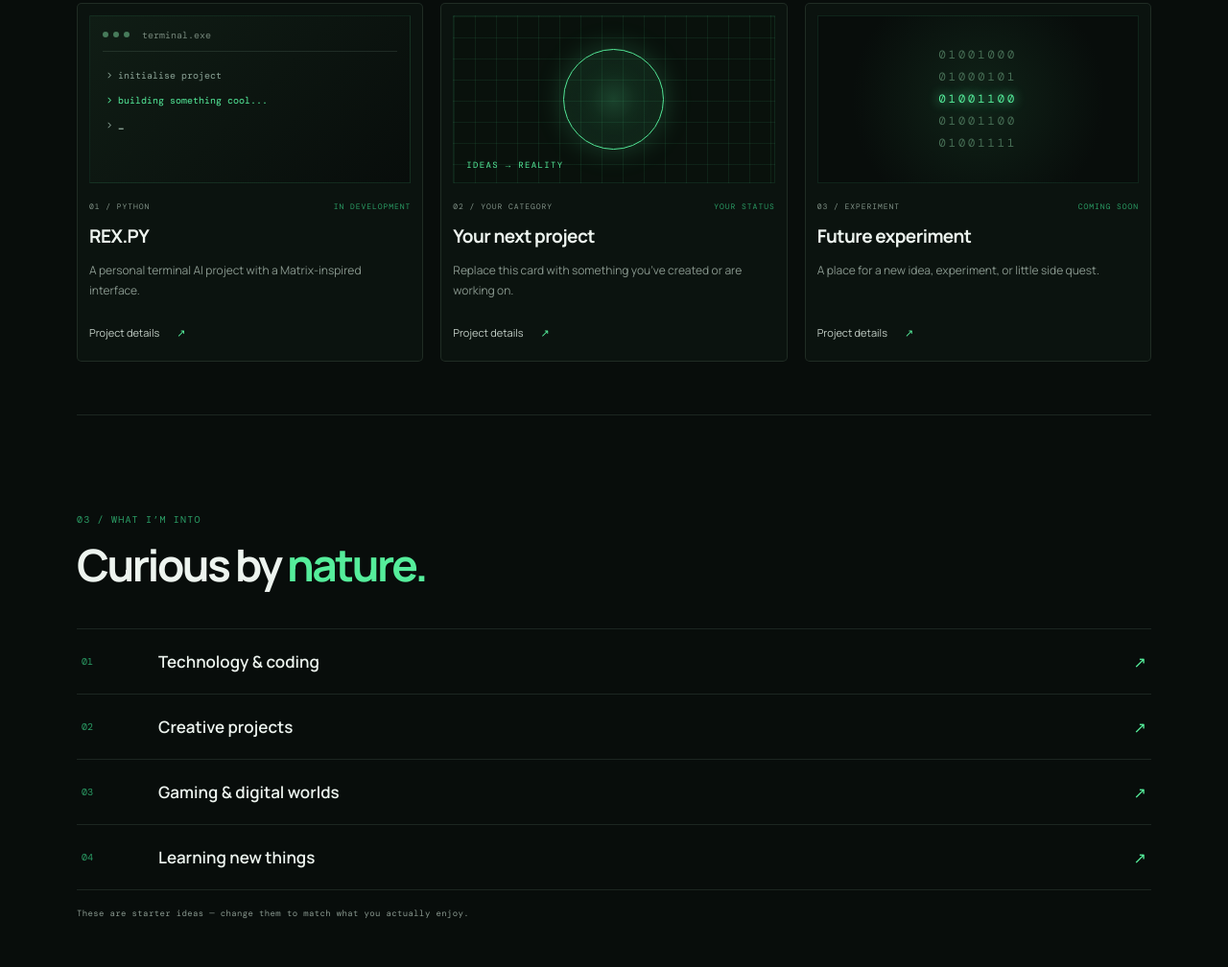
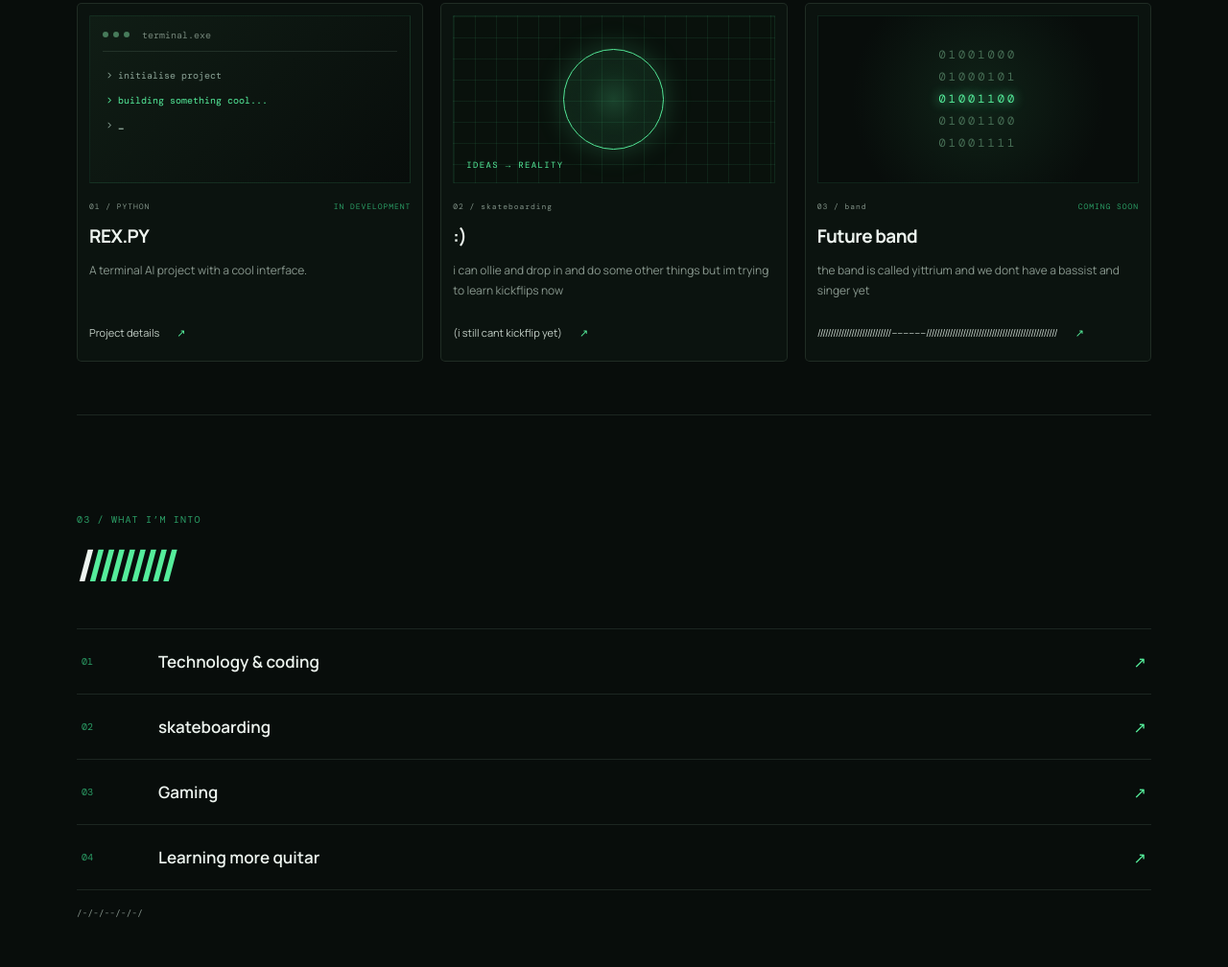
Before and after one commit to BladenTheGD-Player/my-website, a plain HTML site: page index.html in a window 1280 px wide. Shown: the part 1432-2440 px from the top of the page at 96% size. Drawn offline with nearby package versions, Linux system fonts and the light colour scheme.

Commit message:
Update index.html

```diff
--- a/index.html
+++ b/index.html
@@ -32,7 +32,7 @@
       <div class="hero-copy">
         <div class="eyebrow"><span class="status-dot"></span> PERSONAL WEBSITE <span class="eyebrow-line"></span> EST. 2026</div>
         <h1>Welcome to my<br><span class="gradient-text">corner of the internet.</span></h1>
-        <p class="hero-description">A little space for the things I make, the things I’m into, and whatever I’m exploring next.</p>
+        <p class="hero-description">A space for the things I make, the things I’m into, and whatever I’m exploring next.</p>
         <div class="hero-actions">
           <a class="button button-primary" href="#projects">Explore my world <span>↘</span></a>
           <a class="text-link" href="#about">A bit about me <span>→</span></a>
@@ -57,8 +57,8 @@
       </div>
       <div class="about-grid">
         <div class="about-lead">
-          <p class="large-copy">Hey, I’m <span class="green">[Your name]</span>.</p>
-          <p>This is my own little corner of the web. I’m interested in technology, creativity, and finding out how things work.</p>
+          <p class="large-copy">Hey, I’m <span class="green">Bladen</span>.</p>
+          <p>This is my own little corner of the web. I’m interested in technology, skateboarding, and guitar.</p>
         </div>
         <div class="about-note">
           <span class="note-icon">✳</span>
@@ -78,22 +78,22 @@
           <div class="project-art art-terminal"><span class="terminal-top"><i></i><i></i><i></i><b>terminal.exe</b></span><div class="terminal-lines"><span>&gt; initialise project</span><span class="terminal-green">&gt; building something cool...</span><span>&gt; <b class="blink">_</b></span></div></div>
           <div class="project-meta"><span>01 / PYTHON</span><span class="project-status">IN DEVELOPMENT</span></div>
           <h3>REX.PY</h3>
-          <p>A personal terminal AI project with a Matrix-inspired interface.</p>
+          <p>A terminal AI project with a cool interface.</p>
           <a class="card-link" href="#contact">Project details <span>↗</span></a>
         </article>
         <article class="project-card">
           <div class="project-art art-grid"><div class="grid-orb"></div><span class="art-caption">IDEAS → REALITY</span></div>
-          <div class="project-meta"><span>02 / YOUR CATEGORY</span><span class="project-status">YOUR STATUS</span></div>
-          <h3>Your next project</h3>
-          <p>Replace this card with something you’ve created or are working on.</p>
-          <a class="card-link" href="#contact">Project details <span>↗</span></a>
+          <div class="project-meta"><span>02 / skateboarding</span><span class="project-status"></span></div>
+          <h3>:)</h3>
+          <p>i can ollie and drop in and do some other things but im trying to learn kickflips now</p>
+          <a class="card-link" href="#contact">(i still cant kickflip yet) <span>↗</span></a>
         </article>
         <article class="project-card">
           <div class="project-art art-code"><span>01001000</span><span>01000101</span><span class="code-highlight">01001100</span><span>01001100</span><span>01001111</span></div>
-          <div class="project-meta"><span>03 / EXPERIMENT</span><span class="project-status">COMING SOON</span></div>
-          <h3>Future experiment</h3>
-          <p>A place for a new idea, experiment, or little side quest.</p>
-          <a class="card-link" href="#contact">Project details <span>↗</span></a>
+          <div class="project-meta"><span>03 / band</span><span class="project-status">COMING SOON</span></div>
+          <h3>Future band</h3>
+          <p>the band is called yittrium and we dont have a bassist and singer yet</p>
+          <a class="card-link" href="#contact">////////////////////////////------------////////////////////////////////////////////////// <span>↗</span></a>
         </article>
       </div>
     </section>
@@ -101,32 +101,32 @@
     <section class="section-wrap content-section interests-section" id="interests">
       <div class="section-heading">
         <span class="section-index">03 / WHAT I’M INTO</span>
-        <h2>Curious by <span class="green">nature.</span></h2>
+        <h2>/<span class="green">////////</span></h2>
       </div>
       <div class="interest-list">
         <div><span class="interest-number">01</span><span class="interest-name">Technology & coding</span><span class="interest-arrow">↗</span></div>
-        <div><span class="interest-number">02</span><span class="interest-name">Creative projects</span><span class="interest-arrow">↗</span></div>
-        <div><span class="interest-number">03</span><span class="interest-name">Gaming & digital worlds</span><span class="interest-arrow">↗</span></div>
-        <div><span class="interest-number">04</span><span class="interest-name">Learning new things</span><span class="interest-arrow">↗</span></div>
+        <div><span class="interest-number">02</span><span class="interest-name">skateboarding</span><span class="interest-arrow">↗</span></div>
+        <div><span class="interest-number">03</span><span class="interest-name">Gaming</span><span class="interest-arrow">↗</span></div>
+        <div><span class="interest-number">04</span><span class="interest-name">Learning more quitar</span><span class="interest-arrow">↗</span></div>
       </div>
-      <p class="edit-hint">These are starter ideas — change them to match what you actually enjoy.</p>
+      <p class="edit-hint">/-/-/--/-/-/</p>
     </section>
 
     <section class="section-wrap contact-section" id="contact">
       <div class="contact-panel">
         <span class="section-index">04 / THE NEXT CONNECTION</span>
         <h2>Let’s make<br>something <span class="green">interesting.</span></h2>
-        <p>Want to get in touch? Add your social links or email address below.</p>
-        <a class="button button-primary" href="mailto:hello@example.com">Say hello <span>↗</span></a>
+        <p>wanna play with me on minecraft or geometry dash and talk? add me at bladenbladen(GD) BladenM1234(MC)</p>
+        <a class="button button-primary" href="bladenmiddleton4@gmail.com">my gmail <span>↗</span></a>
         <div class="contact-decoration">0101 <span>1010</span> 0011</div>
       </div>
     </section>
   </main>
 
   <footer class="site-footer section-wrap">
-    <a class="brand" href="#home"><span class="brand-mark">/</span><span>YOUR<span class="green">SPACE</span></span></a>
-    <span>BUILT ON THE INTERNET <span class="green">●</span></span>
-    <span>© <span id="year"></span> YOUR NAME</span>
+    <a class="brand" href="#home"><span class="brand-mark">/</span><span>this<span class="green">is</span></span></a>
+    <span>a<span class="green">●</span></span>
+    <span>© <span id="year"></span>test.          BLADEN</span>
   </footer>
   <script src="script.js"></script>
 </body>
```
